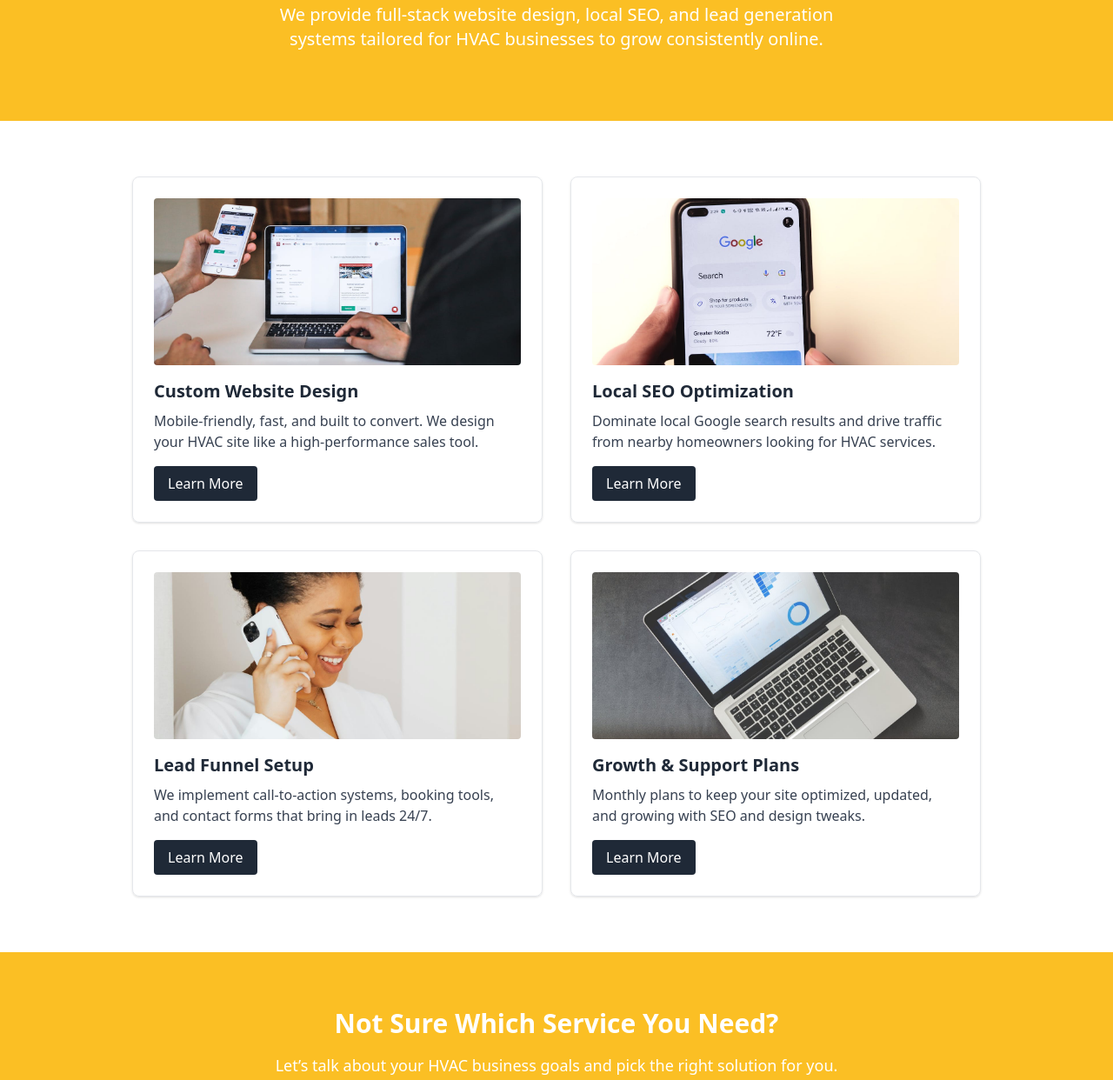
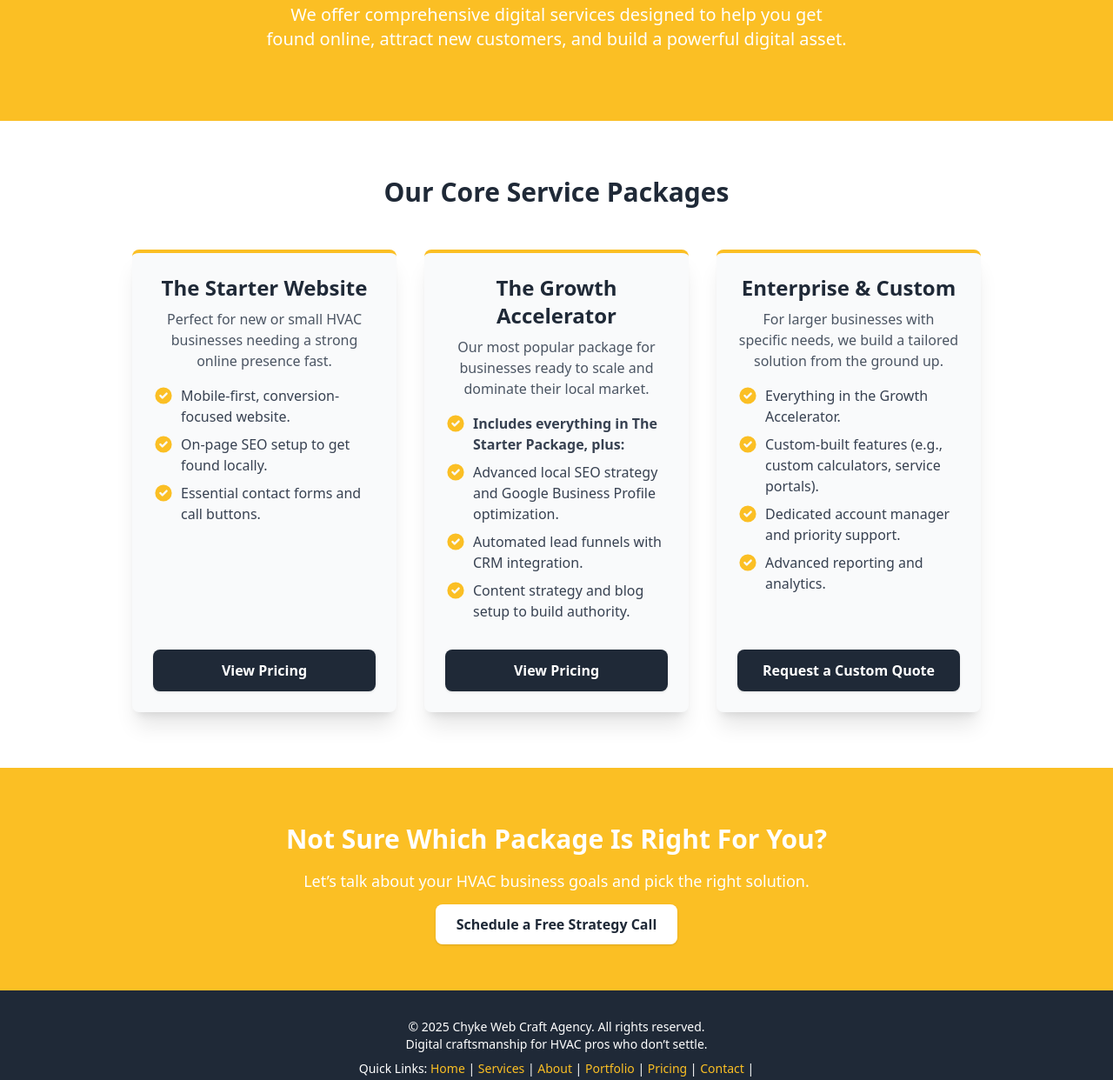
Before and after one commit to solochyke/www.chykewebcraft.com-main-, a plain HTML site: page services.html in a window 1280 px wide. Shown: the part 205-1447 px from the top of the page at 87% size. Drawn offline with nearby package versions, Linux system fonts and the light colour scheme.

Commit message:
Update services.html

```diff
--- a/services.html
+++ b/services.html
@@ -3,8 +3,9 @@
 <head>
   <meta charset="UTF-8" />
   <meta name="viewport" content="width=device-width, initial-scale=1.0" />
-  <title>Our Services | CWCA – Chyke Web Craft Agency</title>
-  <meta name="description" content="Explore tailored HVAC web design, local SEO, and lead-gen services by Chyke Web Craft Agency to grow your business online." />
+  <title>Our Services | CWCA – Solutions for HVAC Business Growth</title>
+  <meta name="description" content="Discover our tailored packages for HVAC web design, local SEO, and lead-gen services. Find the perfect digital solution to grow your business with Chyke Web Craft." />
+  <link rel="icon" href="favicon.ico" type="image/x-icon">
   <script src="https://cdn.tailwindcss.com"></script>
   <script>
     tailwind.config = {
@@ -27,34 +28,13 @@
       },
     }
   </script>
-  <script type="application/ld+json">
-  {
-    "@context": "https://schema.org",
-    "@type": "LocalBusiness",
-    "name": "Chyke Web Craft Agency",
-    "url": "https://www.example.com",
-    "logo": "https://www.example.com/img/CVAC%20logo.png",
-    "description": "Specialized web and SEO services for HVAC companies.",
-    "address": {
-      "@type": "PostalAddress",
-      "addressLocality": "",
-      "addressRegion": "",
-      "postalCode": "",
-      "addressCountry": ""
-    },
-    "areaServed": "US",
-    "founder": "Chyke Web Craft",
-    "sameAs": ["https://www.facebook.com", "https://www.linkedin.com"]
-  }
-  </script>
 </head>
 <body class="bg-white text-navy font-sans">
 
-  <!-- Header -->
-  <header class="bg-white shadow-md" role="banner">
+  <header class="bg-white shadow-md sticky top-0 z-50" role="banner">
     <div class="max-w-7xl mx-auto px-4 py-4 flex justify-between items-center">
       <div class="flex items-center space-x-3">
-        <img src="img/CWCA_Logo_plain_yellow.png" alt="HCAC Logo" class="h-10 w-auto">
+        <img src="img/CWCA_Logo_plain_yellow.png" alt="CWCA Logo" class="h-10 w-auto">
         <span class="text-xl font-bold text-navy">CWCA – Chyke Web Craft Agency</span>
       </div>
       <div class="md:hidden">
@@ -85,55 +65,65 @@
     </div>
   </header>
 
-  <!-- Hero Section -->
   <section class="relative py-20 px-6 text-white text-center bg-gold animate-fadeIn">
     <div class="relative z-10">
-      <h1 class="text-4xl font-bold mb-4">Our CWCA Digital Services</h1>
-      <p class="text-lg md:text-xl max-w-2xl mx-auto">We provide full-stack website design, local SEO, and lead generation systems tailored for HVAC businesses to grow consistently online.</p>
+      <h1 class="text-4xl font-bold mb-4">HVAC Digital Solutions to Grow Your Business</h1>
+      <p class="text-lg md:text-xl max-w-2xl mx-auto">We offer comprehensive digital services designed to help you get found online, attract new customers, and build a powerful digital asset.</p>
     </div>
   </section>
 
-  <!-- Services List -->
   <section class="py-16 px-4 md:px-6 bg-white max-w-5xl mx-auto">
-    <div class="grid md:grid-cols-2 gap-8">
-      <div class="border p-6 rounded-lg shadow hover:shadow-lg transition animate-fadeIn">
-        <img src="img/custom-website-design.jpg" alt="Responsive HVAC website design" class="rounded mb-4 w-full h-48 object-cover" loading="lazy">
-        <h2 class="text-xl font-bold text-navy mb-2">Custom Website Design</h2>
-        <p class="text-gray-700 mb-4">Mobile-friendly, fast, and built to convert. We design your HVAC site like a high-performance sales tool.</p>
-        <a href="contact.html" class="inline-block bg-navy text-white py-2 px-4 rounded hover:bg-gray-800" aria-label="Learn more about custom website design">Learn More</a>
+    <h2 class="text-3xl font-bold text-center mb-12">Our Core Service Packages</h2>
+    <div class="grid md:grid-cols-3 gap-8 text-center">
+      <div class="p-6 rounded-lg shadow-xl border-t-4 border-gold bg-gray-50 flex flex-col justify-between">
+        <div>
+          <h3 class="text-2xl font-bold text-navy mb-2">The Starter Website</h3>
+          <p class="text-gray-600 mb-4">Perfect for new or small HVAC businesses needing a strong online presence fast.</p>
+          <ul class="list-none text-left space-y-2 text-gray-700 mb-8">
+            <li class="flex items-start"><svg class="w-6 h-6 text-gold mr-2 flex-shrink-0" fill="currentColor" viewBox="0 0 20 20"><path fill-rule="evenodd" d="M10 18a8 8 0 100-16 8 8 0 000 16zm3.707-9.293a1 1 0 00-1.414-1.414L9 10.586 7.707 9.293a1 1 0 00-1.414 1.414l2 2a1 1 0 001.414 0l4-4z" clip-rule="evenodd"></path></svg>Mobile-first, conversion-focused website.</li>
+            <li class="flex items-start"><svg class="w-6 h-6 text-gold mr-2 flex-shrink-0" fill="currentColor" viewBox="0 0 20 20"><path fill-rule="evenodd" d="M10 18a8 8 0 100-16 8 8 0 000 16zm3.707-9.293a1 1 0 00-1.414-1.414L9 10.586 7.707 9.293a1 1 0 00-1.414 1.414l2 2a1 1 0 001.414 0l4-4z" clip-rule="evenodd"></path></svg>On-page SEO setup to get found locally.</li>
+            <li class="flex items-start"><svg class="w-6 h-6 text-gold mr-2 flex-shrink-0" fill="currentColor" viewBox="0 0 20 20"><path fill-rule="evenodd" d="M10 18a8 8 0 100-16 8 8 0 000 16zm3.707-9.293a1 1 0 00-1.414-1.414L9 10.586 7.707 9.293a1 1 0 00-1.414 1.414l2 2a1 1 0 001.414 0l4-4z" clip-rule="evenodd"></path></svg>Essential contact forms and call buttons.</li>
+          </ul>
+        </div>
+        <a href="pricing.html" class="inline-block bg-navy text-white font-semibold py-3 px-6 rounded-lg shadow hover:bg-gray-800 transition-colors duration-300">View Pricing</a>
       </div>
 
-      <div class="border p-6 rounded-lg shadow hover:shadow-lg transition animate-fadeIn">
-        <img src="img/local-seo-optimization.jpg" alt="Google local SEO dashboard" class="rounded mb-4 w-full h-48 object-cover" loading="lazy">
-        <h2 class="text-xl font-bold text-navy mb-2">Local SEO Optimization</h2>
-        <p class="text-gray-700 mb-4">Dominate local Google search results and drive traffic from nearby homeowners looking for HVAC services.</p>
-        <a href="contact.html" class="inline-block bg-navy text-white py-2 px-4 rounded hover:bg-gray-800" aria-label="Learn more about local SEO optimization">Learn More</a>
+      <div class="p-6 rounded-lg shadow-xl border-t-4 border-gold bg-gray-50 flex flex-col justify-between">
+        <div>
+          <h3 class="text-2xl font-bold text-navy mb-2">The Growth Accelerator</h3>
+          <p class="text-gray-600 mb-4">Our most popular package for businesses ready to scale and dominate their local market.</p>
+          <ul class="list-none text-left space-y-2 text-gray-700 mb-8">
+            <li class="flex items-start"><svg class="w-6 h-6 text-gold mr-2 flex-shrink-0" fill="currentColor" viewBox="0 0 20 20"><path fill-rule="evenodd" d="M10 18a8 8 0 100-16 8 8 0 000 16zm3.707-9.293a1 1 0 00-1.414-1.414L9 10.586 7.707 9.293a1 1 0 00-1.414 1.414l2 2a1 1 0 001.414 0l4-4z" clip-rule="evenodd"></path></svg><strong>Includes everything in The Starter Package, plus:</strong></li>
+            <li class="flex items-start"><svg class="w-6 h-6 text-gold mr-2 flex-shrink-0" fill="currentColor" viewBox="0 0 20 20"><path fill-rule="evenodd" d="M10 18a8 8 0 100-16 8 8 0 000 16zm3.707-9.293a1 1 0 00-1.414-1.414L9 10.586 7.707 9.293a1 1 0 00-1.414 1.414l2 2a1 1 0 001.414 0l4-4z" clip-rule="evenodd"></path></svg>Advanced local SEO strategy and Google Business Profile optimization.</li>
+            <li class="flex items-start"><svg class="w-6 h-6 text-gold mr-2 flex-shrink-0" fill="currentColor" viewBox="0 0 20 20"><path fill-rule="evenodd" d="M10 18a8 8 0 100-16 8 8 0 000 16zm3.707-9.293a1 1 0 00-1.414-1.414L9 10.586 7.707 9.293a1 1 0 00-1.414 1.414l2 2a1 1 0 001.414 0l4-4z" clip-rule="evenodd"></path></svg>Automated lead funnels with CRM integration.</li>
+            <li class="flex items-start"><svg class="w-6 h-6 text-gold mr-2 flex-shrink-0" fill="currentColor" viewBox="0 0 20 20"><path fill-rule="evenodd" d="M10 18a8 8 0 100-16 8 8 0 000 16zm3.707-9.293a1 1 0 00-1.414-1.414L9 10.586 7.707 9.293a1 1 0 00-1.414 1.414l2 2a1 1 0 001.414 0l4-4z" clip-rule="evenodd"></path></svg>Content strategy and blog setup to build authority.</li>
+          </ul>
+        </div>
+        <a href="pricing.html" class="inline-block bg-navy text-white font-semibold py-3 px-6 rounded-lg shadow hover:bg-gray-800 transition-colors duration-300">View Pricing</a>
       </div>
 
-      <div class="border p-6 rounded-lg shadow hover:shadow-lg transition animate-fadeIn">
-        <img src="img/lead-funnel-setup.jpg" alt="Lead generation funnel illustration" class="rounded mb-4 w-full h-48 object-cover" loading="lazy">
-        <h2 class="text-xl font-bold text-navy mb-2">Lead Funnel Setup</h2>
-        <p class="text-gray-700 mb-4">We implement call-to-action systems, booking tools, and contact forms that bring in leads 24/7.</p>
-        <a href="contact.html" class="inline-block bg-navy text-white py-2 px-4 rounded hover:bg-gray-800" aria-label="Learn more about lead funnel setup">Learn More</a>
-      </div>
-
-      <div class="border p-6 rounded-lg shadow hover:shadow-lg transition animate-fadeIn">
-        <img src="img/growth-and-support-plan.jpg" alt="Monthly HVAC website growth plans" class="rounded mb-4 w-full h-48 object-cover" loading="lazy">
-        <h2 class="text-xl font-bold text-navy mb-2">Growth & Support Plans</h2>
-        <p class="text-gray-700 mb-4">Monthly plans to keep your site optimized, updated, and growing with SEO and design tweaks.</p>
-        <a href="contact.html" class="inline-block bg-navy text-white py-2 px-4 rounded hover:bg-gray-800" aria-label="Learn more about growth and support plans">Learn More</a>
+      <div class="p-6 rounded-lg shadow-xl border-t-4 border-gold bg-gray-50 flex flex-col justify-between">
+        <div>
+          <h3 class="text-2xl font-bold text-navy mb-2">Enterprise & Custom</h3>
+          <p class="text-gray-600 mb-4">For larger businesses with specific needs, we build a tailored solution from the ground up.</p>
+          <ul class="list-none text-left space-y-2 text-gray-700 mb-8">
+            <li class="flex items-start"><svg class="w-6 h-6 text-gold mr-2 flex-shrink-0" fill="currentColor" viewBox="0 0 20 20"><path fill-rule="evenodd" d="M10 18a8 8 0 100-16 8 8 0 000 16zm3.707-9.293a1 1 0 00-1.414-1.414L9 10.586 7.707 9.293a1 1 0 00-1.414 1.414l2 2a1 1 0 001.414 0l4-4z" clip-rule="evenodd"></path></svg>Everything in the Growth Accelerator.</li>
+            <li class="flex items-start"><svg class="w-6 h-6 text-gold mr-2 flex-shrink-0" fill="currentColor" viewBox="0 0 20 20"><path fill-rule="evenodd" d="M10 18a8 8 0 100-16 8 8 0 000 16zm3.707-9.293a1 1 0 00-1.414-1.414L9 10.586 7.707 9.293a1 1 0 00-1.414 1.414l2 2a1 1 0 001.414 0l4-4z" clip-rule="evenodd"></path></svg>Custom-built features (e.g., custom calculators, service portals).</li>
+            <li class="flex items-start"><svg class="w-6 h-6 text-gold mr-2 flex-shrink-0" fill="currentColor" viewBox="0 0 20 20"><path fill-rule="evenodd" d="M10 18a8 8 0 100-16 8 8 0 000 16zm3.707-9.293a1 1 0 00-1.414-1.414L9 10.586 7.707 9.293a1 1 0 00-1.414 1.414l2 2a1 1 0 001.414 0l4-4z" clip-rule="evenodd"></path></svg>Dedicated account manager and priority support.</li>
+            <li class="flex items-start"><svg class="w-6 h-6 text-gold mr-2 flex-shrink-0" fill="currentColor" viewBox="0 0 20 20"><path fill-rule="evenodd" d="M10 18a8 8 0 100-16 8 8 0 000 16zm3.707-9.293a1 1 0 00-1.414-1.414L9 10.586 7.707 9.293a1 1 0 00-1.414 1.414l2 2a1 1 0 001.414 0l4-4z" clip-rule="evenodd"></path></svg>Advanced reporting and analytics.</li>
+          </ul>
+        </div>
+        <a href="contact.html" class="inline-block bg-navy text-white font-semibold py-3 px-6 rounded-lg shadow hover:bg-gray-800 transition-colors duration-300">Request a Custom Quote</a>
       </div>
     </div>
   </section>
 
-  <!-- CTA -->
   <section class="text-center py-16 px-4 bg-gold text-white animate-fadeIn">
-    <h2 class="text-3xl font-bold mb-4">Not Sure Which Service You Need?</h2>
-    <p class="text-lg mb-6">Let’s talk about your HVAC business goals and pick the right solution for you.</p>
-    <a href="contact.html" class="bg-white text-navy font-semibold py-3 px-6 rounded-lg shadow hover:bg-gray-100" aria-label="Schedule a free strategy call">Schedule a Free Strategy Call</a>
+    <h2 class="text-3xl font-bold mb-4">Not Sure Which Package Is Right For You?</h2>
+    <p class="text-lg mb-6">Let’s talk about your HVAC business goals and pick the right solution.</p>
+    <a href="https://calendly.com/chykewebcraft-agency" class="bg-white text-navy font-semibold py-3 px-6 rounded-lg shadow hover:bg-gray-100" aria-label="Schedule a free strategy call">Schedule a Free Strategy Call</a>
   </section>
 
-  <!-- Footer -->
   <footer class="bg-navy text-white text-sm py-8 text-center">
     <p>&copy; 2025 Chyke Web Craft Agency. All rights reserved.</p>
     <p>Digital craftsmanship for HVAC pros who don’t settle.</p>
@@ -156,8 +146,7 @@
     });
   </script>
 
-  <!-- Smartsupp Live Chat script -->
-<script type="text/javascript">
+  <script type="text/javascript">
 var _smartsupp = _smartsupp || {};
 _smartsupp.key = '81470b62a8febcdaa2cbb3690200c256be628e05';
 window.smartsupp||(function(d) {
@@ -168,4 +157,4 @@ window.smartsupp||(function(d) {
 })(document);
 </script>
 </body>
-</html>
+		  </html>
```
